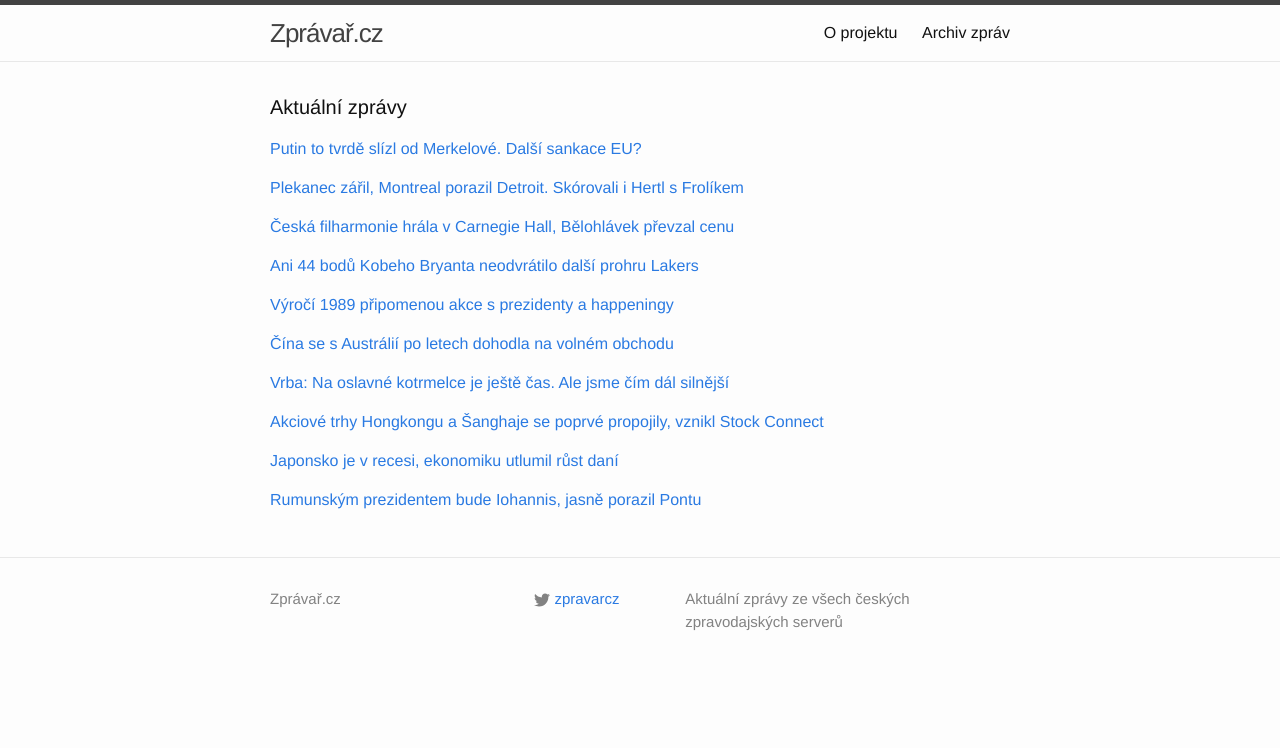
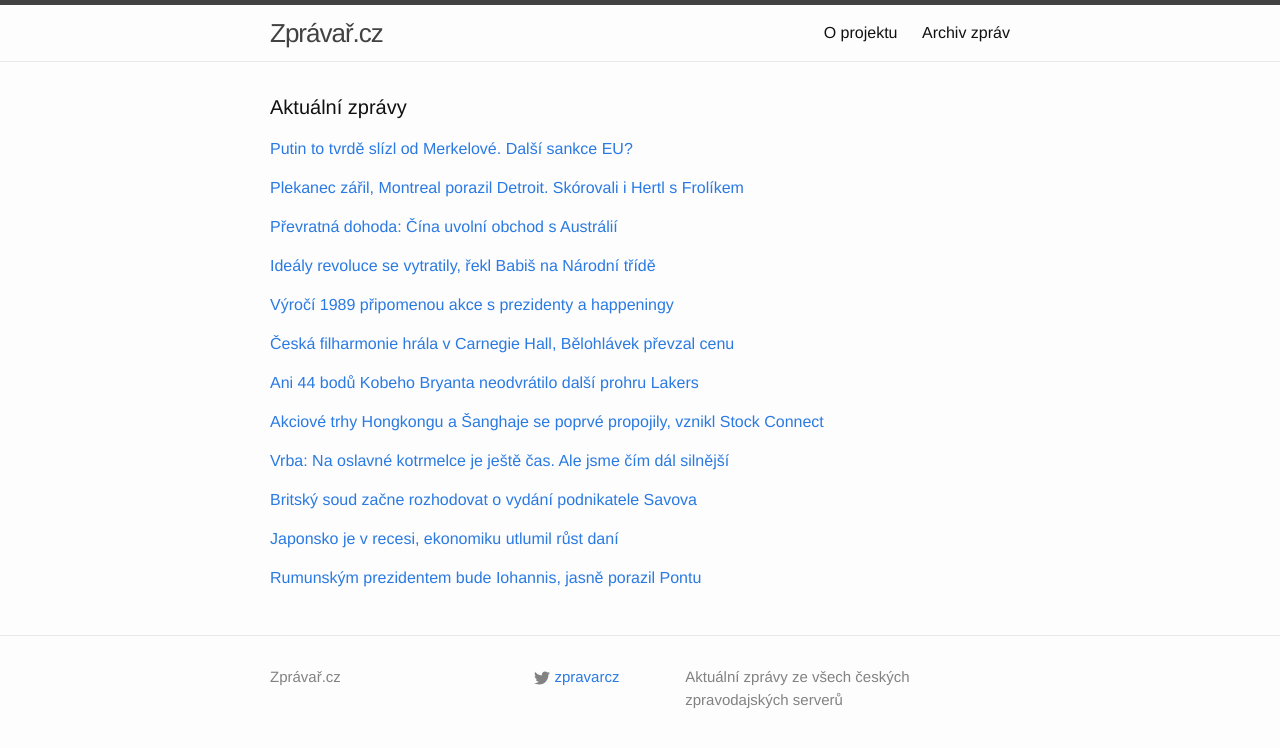
Before and after one commit to adliska/zpravar, a Jekyll site: the page built from index.html, in a window 1280 px wide. Shown: the top 748 px of the page. Built offline with Jekyll 4.4.1, drawn with Linux system fonts in a browser that asks for light colours; some of the changed lines change nothing that is shown.

Commit message:
zpravar news update

```diff
--- a/index.html
+++ b/index.html
@@ -5,9 +5,10 @@ layout: default
 <div class="home">
     <h1 class="page-heading">Aktuální zprávy</h1>
 
-<p><a href="javascript:;" onclick="toggle_visibility('zpravy0')">Putin to tvrdě slízl od Merkelové. Další sankace EU?</a></p>
+<p><a href="javascript:;" onclick="toggle_visibility('zpravy0')">Putin to tvrdě slízl od Merkelové. Další sankce EU?</a></p>
 <div id="zpravy0" style="display:none">
 <ul>
+<li><a href=http://www.tyden.cz/rubriky/zahranici/rusko-a-okoli/putin-to-tvrde-slizl-od-merkelove-dalsi-sankce-eu_324476.html>Putin to tvrdě slízl od Merkelové. Další sankce EU? - www.tyden.cz</a></li>
 <li><a href=http://www.tyden.cz/rubriky/zahranici/rusko-a-okoli/putin-to-tvrde-slizl-od-merkelove-dalsi-sankace-eu_324476.html>Putin to tvrdě slízl od Merkelové. Další sankace EU? - www.tyden.cz</a></li>
 <li><a href=http://www.lidovky.cz/merkelova-kvuli-ukrajine-nebyvale-ostre-kritizovala-putina-prr-/zpravy-svet.aspx?c=A141117_094440_ln_zahranici_mmu>Merkelová se opřela do Putina: Zpochybňuje celý mírový řád v Evropě  - www.lidovky.cz</a></li>
 <li><a href=http://zahranicni.ihned.cz/rusko/c1-63132790-merkelova-deni-na-ukrajine-muze-vest-k-celosvetovemu-pozaru>Merkelová: Dění na Ukrajině může vést k "celosvětovému požáru" - zahranicni.ihned.cz</a></li>
@@ -25,21 +26,22 @@ layout: default
 <li><a href=http://sport.aktualne.cz/hertl-zaridil-vyhru-san-jose-trefili-se-i-plekanec-a-frolik/r~853a924e6e1f11e4aff10025900fea04/>Hertl zařídil výhru San Jose, trefili se i Plekanec a Frolík - sport.aktualne.cz</a></li>
 <li><a href=http://hokej.idnes.cz/plekanec-hertl-a-frolik-skorovali-dlr-/nhl.aspx?c=A141117_065517_nhl_Mkr>Plekanec, Hertl a Frolík skórovali, Pavelec po třech gólech střídal - hokej.idnes.cz</a></li>
 </ul>
-</div><p><a href="javascript:;" onclick="toggle_visibility('zpravy2')">Česká filharmonie hrála v Carnegie Hall, Bělohlávek převzal cenu</a></p>
+</div><p><a href="javascript:;" onclick="toggle_visibility('zpravy2')">Převratná dohoda: Čína uvolní obchod s Austrálií</a></p>
 <div id="zpravy2" style="display:none">
 <ul>
-<li><a href=http://echo24.cz/a/ih3tC>Česká filharmonie hrála v Carnegie Hall, Bělohlávek převzal cenu - echo24.cz</a></li>
-<li><a href=http://art.ihned.cz/klasicka-hudba-a-opera/c1-63132560-ceska-filharmonie-carnegie-hall>Česká filharmonie vystoupila v Carnegie Hall, dvakrát přidávala - art.ihned.cz</a></li>
-<li><a href=http://www.ceskenoviny.cz/zpravy/zpravy/ceska-filharmonie-hrala-v-carnegie-hall-belohlavek-prevzal-cenu/1148070>Česká filharmonie hrála v Carnegie Hall, Bělohlávek převzal cenu - www.ceskenoviny.cz</a></li>
-<li><a href=http://www.rozhlas.cz/_zprava/ceska-filharmonie-zahrala-v-newyorske-carnegie-hall-dvorakovu-novosvetskou--1421273>Česká filharmonie zahrála v newyorské Carnegie Hall Dvořákovu Novosvětskou - www.rozhlas.cz</a></li>
+<li><a href=http://zpravy.e15.cz/zahranicni/ekonomika/prevratna-dohoda-cina-uvolni-obchod-s-australii-1137559>Převratná dohoda: Čína uvolní obchod s Austrálií - zpravy.e15.cz</a></li>
+<li><a href=http://byznys.ihned.cz/trhy-a-investice/c1-63132820-australie-a-cina-uzavrely-prulomovou-dohodu-o-volnem-obchodu>Austrálie a Čína uzavřely průlomovou dohodu o volném obchodu - byznys.ihned.cz</a></li>
+<li><a href=http://www.novinky.cz/ekonomika/353685-cina-se-s-australii-po-letech-dohodla-na-volnem-obchodu.html>Čína se s Austrálií po letech dohodla na volném obchodu - www.novinky.cz</a></li>
+<li><a href=http://zpravy.idnes.cz/australie-a-cina-se-dohodly-na-volnem-obchodu-f3r-/zahranicni.aspx?c=A141117_074658_zahranicni_cen>Austrálie a Čína se dohodly na volném obchodu - zpravy.idnes.cz</a></li>
+<li><a href=http://www.ceskenoviny.cz/zpravy/zpravy/australie-a-cina-dosahly-prulomove-dohody-o-volnem-obchodu/1148088>Austrálie a Čína dosáhly průlomové dohody o volném obchodu - www.ceskenoviny.cz</a></li>
 </ul>
-</div><p><a href="javascript:;" onclick="toggle_visibility('zpravy3')">Ani 44 bodů Kobeho Bryanta neodvrátilo další prohru Lakers</a></p>
+</div><p><a href="javascript:;" onclick="toggle_visibility('zpravy3')">Ideály revoluce se vytratily, řekl Babiš na Národní třídě</a></p>
 <div id="zpravy3" style="display:none">
 <ul>
-<li><a href=http://www.denik.cz/ostatni_sport/ani-44-bodu-kobeho-bryanta-neodvratilo-dalsi-prohru-lakers-20141117.html>Ani 44 bodů Kobeho Bryanta neodvrátilo další prohru Lakers - www.denik.cz</a></li>
-<li><a href=http://sport.idnes.cz/nba-basketbal-souhrn-lakers-kobe-bryant-fck-/basket.aspx?c=A141117_093115_sport-basket_ten>Bryant pálil jako o život, ale jeho Lakers znovu zradila obrana - sport.idnes.cz</a></li>
-<li><a href=http://www.sportovninoviny.cz/zpravy/ani-44-bodu-kobeho-bryanta-neodvratilo-dalsi-prohru-lakers/1148111>Ani 44 bodů Kobeho Bryanta neodvrátilo další prohru Lakers - www.sportovninoviny.cz</a></li>
-<li><a href=http://sport.aktualne.cz/lakers-zase-padli-nepomohlo-ani-44-bodu-kobeho-bryanta/r~f1fcf1ca6e3211e4b0c4002590604f2e/>Lakers zase padli, nepomohlo ani 44 bodů Kobeho Bryanta - sport.aktualne.cz</a></li>
+<li><a href=http://www.tyden.cz/rubriky/domaci/idealy-revoluce-se-vytratily-rekl-babis-na-narodni-tride_324481.html>Ideály revoluce se vytratily, řekl Babiš na Národní třídě - www.tyden.cz</a></li>
+<li><a href=http://www.novinky.cz/domaci/353687-idealy-revoluce-se-vytratily-mini-babis.html>Ideály revoluce se vytratily, míní Babiš - www.novinky.cz</a></li>
+<li><a href=http://www.denik.cz/z_domova/lide-si-od-rana-pripominali-listopad-89-na-narodni-tride-20141117.html>Lidé si od rána připomínají výročí revoluce na Národní třídě - www.denik.cz</a></li>
+<li><a href=http://www.novinky.cz/domaci/353687-listopad-1989-nam-prinesl-svobodu-nyni-vse-zalezi-jen-na-nas-pripomnel-sobotka.html>Listopad 1989 nám přinesl svobodu, nyní vše záleží jen na nás, připomněl Sobotka - www.novinky.cz</a></li>
 </ul>
 </div><p><a href="javascript:;" onclick="toggle_visibility('zpravy4')">Výročí 1989 připomenou akce s prezidenty a happeningy </a></p>
 <div id="zpravy4" style="display:none">
@@ -49,19 +51,21 @@ layout: default
 <li><a href=http://zpravy.aktualne.cz/domaci/online-25-let-sametove-revoluce/r~9d616df06c1911e490f70025900fea04/>Online: 25 let od revoluce připomenou hapenningy i pieta - zpravy.aktualne.cz</a></li>
 <li><a href=http://www.ceskenoviny.cz/zpravy/zpravy/vyroci-1989-pripomenou-akce-s-prezidenty-a-happeningy/1148080>Výročí 1989 připomenou akce s prezidenty a happeningy - www.ceskenoviny.cz</a></li>
 </ul>
-</div><p><a href="javascript:;" onclick="toggle_visibility('zpravy5')">Čína se s Austrálií po letech dohodla na volném obchodu</a></p>
+</div><p><a href="javascript:;" onclick="toggle_visibility('zpravy5')">Česká filharmonie hrála v Carnegie Hall, Bělohlávek převzal cenu</a></p>
 <div id="zpravy5" style="display:none">
 <ul>
-<li><a href=http://www.novinky.cz/ekonomika/353685-cina-se-s-australii-po-letech-dohodla-na-volnem-obchodu.html>Čína se s Austrálií po letech dohodla na volném obchodu - www.novinky.cz</a></li>
-<li><a href=http://zpravy.idnes.cz/australie-a-cina-se-dohodly-na-volnem-obchodu-f3r-/zahranicni.aspx?c=A141117_074658_zahranicni_cen>Austrálie a Čína se dohodly na volném obchodu - zpravy.idnes.cz</a></li>
-<li><a href=http://www.ceskenoviny.cz/zpravy/zpravy/australie-a-cina-dosahly-prulomove-dohody-o-volnem-obchodu/1148088>Austrálie a Čína dosáhly průlomové dohody o volném obchodu - www.ceskenoviny.cz</a></li>
+<li><a href=http://echo24.cz/a/ih3tC>Česká filharmonie hrála v Carnegie Hall, Bělohlávek převzal cenu - echo24.cz</a></li>
+<li><a href=http://art.ihned.cz/klasicka-hudba-a-opera/c1-63132560-ceska-filharmonie-carnegie-hall>Česká filharmonie vystoupila v Carnegie Hall, dvakrát přidávala - art.ihned.cz</a></li>
+<li><a href=http://www.ceskenoviny.cz/zpravy/zpravy/ceska-filharmonie-hrala-v-carnegie-hall-belohlavek-prevzal-cenu/1148070>Česká filharmonie hrála v Carnegie Hall, Bělohlávek převzal cenu - www.ceskenoviny.cz</a></li>
+<li><a href=http://www.rozhlas.cz/_zprava/ceska-filharmonie-zahrala-v-newyorske-carnegie-hall-dvorakovu-novosvetskou--1421273>Česká filharmonie zahrála v newyorské Carnegie Hall Dvořákovu Novosvětskou - www.rozhlas.cz</a></li>
 </ul>
-</div><p><a href="javascript:;" onclick="toggle_visibility('zpravy6')">Vrba: Na oslavné kotrmelce je ještě čas. Ale jsme čím dál silnější</a></p>
+</div><p><a href="javascript:;" onclick="toggle_visibility('zpravy6')">Ani 44 bodů Kobeho Bryanta neodvrátilo další prohru Lakers</a></p>
 <div id="zpravy6" style="display:none">
 <ul>
-<li><a href=http://fotbal.idnes.cz/pavel-vrba-po-zapase-cesko-island-d4v-/fot_reprez.aspx?c=A141117_001622_fot_reprez_ot>Vrba: Na oslavné kotrmelce je ještě čas. Ale jsme čím dál silnější - fotbal.idnes.cz</a></li>
-<li><a href=http://sport.lidovky.cz/pavel-vrba-rozhovor-kvalifikace-cesko-island-fnu-/fotbal-ceska-reprezentace.aspx?c=A141117_004144_ln-fotbal-repre_lso>Čtyři zápasy, dvanáct bodů. Výborný odrazový můstek, hodnotil Vrba  - sport.lidovky.cz</a></li>
-<li><a href=http://sport.aktualne.cz/vrba-ukazali-jsme-charakter-nemohli-jsme-ten-zapas-prohrat/r~cfaf45ca6de011e4845a002590604f2e/>Vrba: Ukázali jsme charakter, nemohli jsme prohrát - sport.aktualne.cz</a></li>
+<li><a href=http://www.denik.cz/ostatni_sport/ani-44-bodu-kobeho-bryanta-neodvratilo-dalsi-prohru-lakers-20141117.html>Ani 44 bodů Kobeho Bryanta neodvrátilo další prohru Lakers - www.denik.cz</a></li>
+<li><a href=http://sport.idnes.cz/nba-basketbal-souhrn-lakers-kobe-bryant-fck-/basket.aspx?c=A141117_093115_sport-basket_ten>Bryant pálil jako o život, ale jeho Lakers znovu zradila obrana - sport.idnes.cz</a></li>
+<li><a href=http://www.sportovninoviny.cz/zpravy/ani-44-bodu-kobeho-bryanta-neodvratilo-dalsi-prohru-lakers/1148111>Ani 44 bodů Kobeho Bryanta neodvrátilo další prohru Lakers - www.sportovninoviny.cz</a></li>
+<li><a href=http://sport.aktualne.cz/lakers-zase-padli-nepomohlo-ani-44-bodu-kobeho-bryanta/r~f1fcf1ca6e3211e4b0c4002590604f2e/>Lakers zase padli, nepomohlo ani 44 bodů Kobeho Bryanta - sport.aktualne.cz</a></li>
 </ul>
 </div><p><a href="javascript:;" onclick="toggle_visibility('zpravy7')">Akciové trhy Hongkongu a Šanghaje se poprvé propojily, vznikl Stock Connect</a></p>
 <div id="zpravy7" style="display:none">
@@ -70,15 +74,29 @@ layout: default
 <li><a href=http://zpravy.e15.cz/burzy-a-trhy/zahranicni-akcie/cinsky-trh-se-otevira-burzy-v-hongkongu-a-sanghaji-propojily-obchodovani-1137552>Čínský trh se otevírá, burzy v Hongkongu a Šanghaji propojily obchodování - zpravy.e15.cz</a></li>
 <li><a href=http://www.financninoviny.cz/zpravodajstvi/zpravy/akciove-trhy-v-hongkongu-a-sanghaji-propojily-obchodovani/1148094>Akciové trhy v Hongkongu a Šanghaji propojily obchodování - www.financninoviny.cz</a></li>
 </ul>
-</div><p><a href="javascript:;" onclick="toggle_visibility('zpravy8')">Japonsko je v recesi, ekonomiku utlumil růst daní</a></p>
+</div><p><a href="javascript:;" onclick="toggle_visibility('zpravy8')">Vrba: Na oslavné kotrmelce je ještě čas. Ale jsme čím dál silnější</a></p>
 <div id="zpravy8" style="display:none">
+<ul>
+<li><a href=http://fotbal.idnes.cz/pavel-vrba-po-zapase-cesko-island-d4v-/fot_reprez.aspx?c=A141117_001622_fot_reprez_ot>Vrba: Na oslavné kotrmelce je ještě čas. Ale jsme čím dál silnější - fotbal.idnes.cz</a></li>
+<li><a href=http://sport.lidovky.cz/pavel-vrba-rozhovor-kvalifikace-cesko-island-fnu-/fotbal-ceska-reprezentace.aspx?c=A141117_004144_ln-fotbal-repre_lso>Čtyři zápasy, dvanáct bodů. Výborný odrazový můstek, hodnotil Vrba  - sport.lidovky.cz</a></li>
+<li><a href=http://sport.aktualne.cz/vrba-ukazali-jsme-charakter-nemohli-jsme-ten-zapas-prohrat/r~cfaf45ca6de011e4845a002590604f2e/>Vrba: Ukázali jsme charakter, nemohli jsme prohrát - sport.aktualne.cz</a></li>
+</ul>
+</div><p><a href="javascript:;" onclick="toggle_visibility('zpravy9')">Britský soud začne rozhodovat o vydání podnikatele Savova</a></p>
+<div id="zpravy9" style="display:none">
+<ul>
+<li><a href=http://www.ceskatelevize.cz/ct24/domaci/292618-britsky-soud-zacne-rozhodovat-o-vydani-podnikatele-savova/>Britský soud začne rozhodovat o vydání podnikatele Savova - www.ceskatelevize.cz</a></li>
+<li><a href=http://www.ceskatelevize.cz/ct24/domaci/292618-britsky-soud-zacne-rozhodovat-o-vydani-uprchleho-podnikatele-savova/>Britský soud začne rozhodovat o vydání uprchlého podnikatele Savova - www.ceskatelevize.cz</a></li>
+<li><a href=http://www.rozhlas.cz/_zprava/britsky-soud-ma-zacit-resit-vydani-podnikatele-frantiska-savova-do-ceske-republiky--1421297>Britský soud má začít řešit vydání podnikatele Františka Savova do České republiky - www.rozhlas.cz</a></li>
+</ul>
+</div><p><a href="javascript:;" onclick="toggle_visibility('zpravy10')">Japonsko je v recesi, ekonomiku utlumil růst daní</a></p>
+<div id="zpravy10" style="display:none">
 <ul>
 <li><a href=http://zpravy.e15.cz/burzy-a-trhy/makroekonomicka-data/japonsko-je-v-recesi-ekonomiku-utlumil-rust-dani-1137554>Japonsko je v recesi, ekonomiku utlumil růst daní - zpravy.e15.cz</a></li>
 <li><a href=http://byznys.ihned.cz/zpravodajstvi-svet/c1-63132760-japonsko-je-v-recesi-hdp-se-ve-tretim-ctvrtleti-propadlo-o-1-6-procenta>Japonsko je v recesi, HDP se ve třetím čtvrtletí propadlo o 1,6 procenta - byznys.ihned.cz</a></li>
 <li><a href=http://www.financninoviny.cz/zpravodajstvi/zpravy/japonsko-je-v-recesi-hdp-se-ve-3-ctvrtleti-snizilo-o-1-6-/1148083>Japonsko je v recesi, HDP se ve 3. čtvrtletí snížilo o 1,6 % - www.financninoviny.cz</a></li>
 </ul>
-</div><p><a href="javascript:;" onclick="toggle_visibility('zpravy9')">Rumunským prezidentem bude Iohannis, jasně porazil Pontu</a></p>
-<div id="zpravy9" style="display:none">
+</div><p><a href="javascript:;" onclick="toggle_visibility('zpravy11')">Rumunským prezidentem bude Iohannis, jasně porazil Pontu</a></p>
+<div id="zpravy11" style="display:none">
 <ul>
 <li><a href=http://www.ceskatelevize.cz/ct24/svet/292635-rumunskym-prezidentem-bude-iohannis-jasne-porazil-pontu/>Rumunským prezidentem bude Iohannis, jasně porazil Pontu - www.ceskatelevize.cz</a></li>
 <li><a href=http://zpravy.e15.cz/zahranicni/politika/rumunske-prezidentske-volby-vyhral-outsider-iohannis-1137550>Rumunské prezidentské volby vyhrál outsider Iohannis - zpravy.e15.cz</a></li>
```
